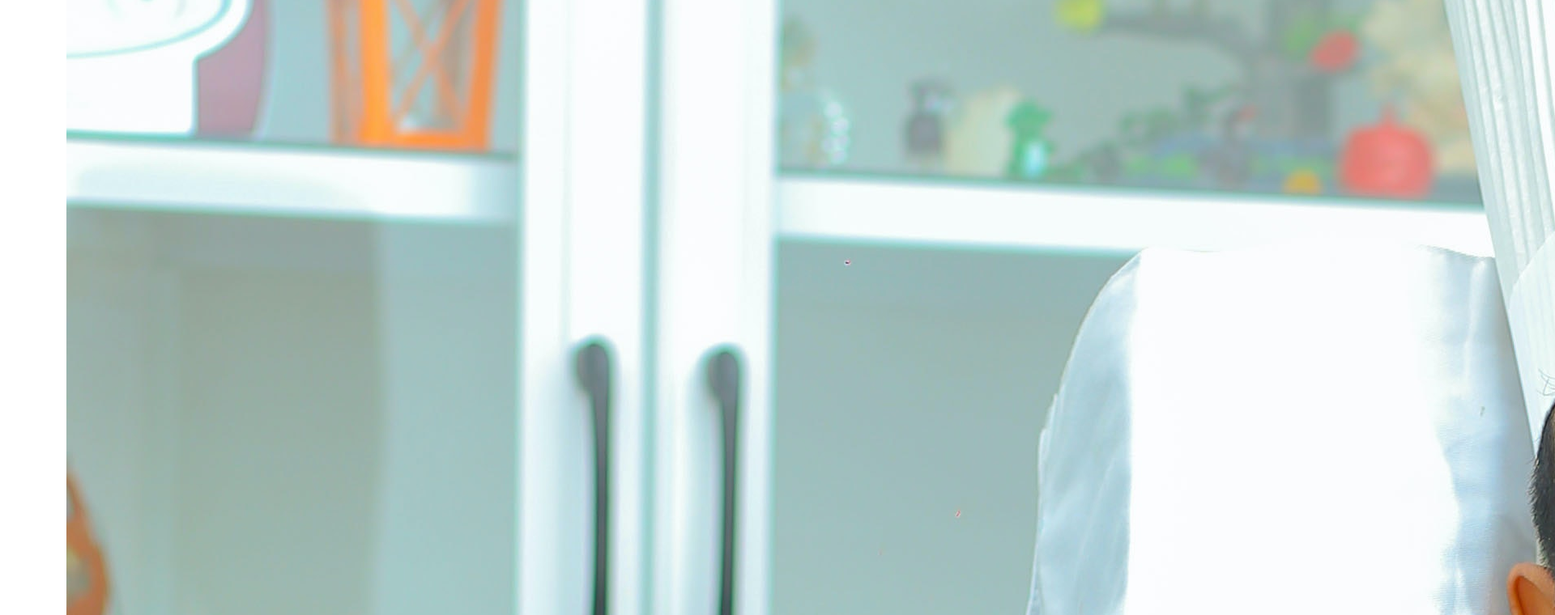
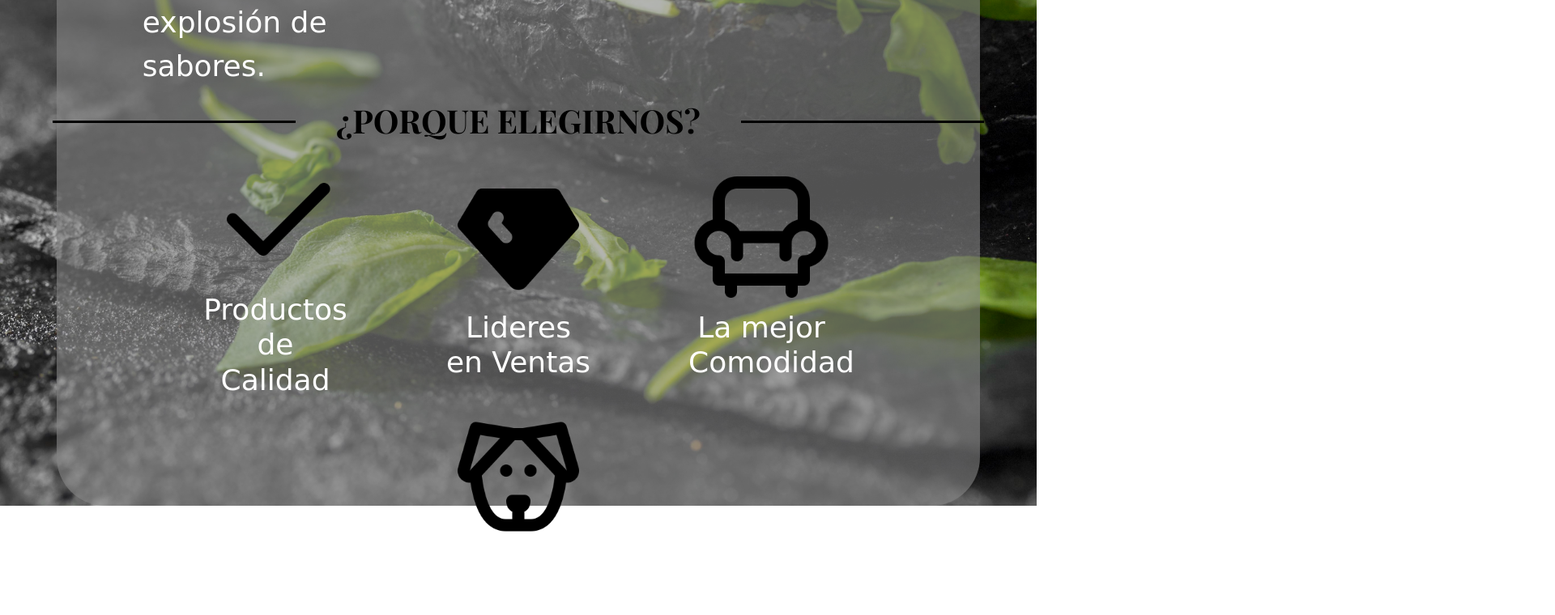
Before and after one commit to AArnedo/burgers-proyect1-digitalers, a plain HTML site: page index.html in a window 1280 px wide. Shown: the part 2040-2800 px from the top of the page at 81% size, 1920 px wide, since content can reach past the window. Drawn offline with nearby package versions, Linux system fonts and the light colour scheme; a web font is replaced by a local one.

Commit message:
Agregue la seccion 'quienes somos y porque elegirnos' en HTML, junto con sus estilos en CSS. Tambien agregue la seccion footer en el archivo HTML.

```diff
--- a/estilos/style.css
+++ b/estilos/style.css
@@ -1,5 +1,6 @@
 @import url('https://fonts.googleapis.com/css2?family=Playfair+Display:wght@400;700;800&display=swap');
 @import url('https://fonts.googleapis.com/css2?family=Bree+Serif&display=swap');
+@import url('https://fonts.googleapis.com/css2?family=Rancho&display=swap');
 
 header{
     background-image: url(../img/background-hero.jpg);
@@ -79,3 +80,98 @@ header::before {
     height: 50px;
     filter: invert(100%);
 }
+
+/* Seccion Nosotros y ¿porque elegirnos? */
+
+.nosotros{
+    width: 100%;
+    background-image: url(../img/background-seccion2.jpg);
+    background-size: cover;
+    background-repeat: no-repeat;
+    background-position: center;
+}
+.container-section{
+    background: #8585859c;
+    border-radius: 60px;
+    padding: 20px 0;
+}
+.container-nosotros{
+    display: flex;
+    flex-wrap: wrap;
+    justify-content: space-around;
+}
+.txt-nosotros{
+    width: 35%;
+    margin-top: 50px;
+    margin-left: 50px;
+}
+.txt-nosotros h2{
+    font-family: 'Playfair Display', serif;
+    color: #000;
+    font-size: 48px;
+    text-transform: uppercase;
+    margin-bottom: 30px;
+    font-weight: 600;
+}
+.txt-nosotros p{
+    font-family: 'Rancho', cursive;
+    color: #ffffff;
+    font-size: 36px;
+}
+.img-nosotros img{
+    width: 500px;
+    clip-path: ellipse(45% 42% at 50% 50%);
+}
+
+/* ¿porque elegirnos? */
+
+.container-pq-elegirnos{
+    height: 60vh;
+    display: flex;
+    flex-direction: column;
+    align-items: center;
+}
+.lines-effect h1{
+    display: inline-block;
+    position: relative;
+    font-family: 'Playfair Display', serif;
+    color: #000;
+    font-weight: 600;
+}
+.lines-effect h1::after , .lines-effect h1::before{
+    content: '';
+    position: absolute;
+    width: 300px;
+    height: 3px;
+    background-color: black;
+    top: 0.6em;
+}
+.lines-effect h1::before{
+    left: -350px;
+}
+.lines-effect h1::after{
+    right: -350px;
+}
+.container-img-txt{
+    height: 80%;
+    display: flex;
+    align-items: center;
+    justify-content: center;
+    flex-wrap: wrap;
+}
+.img-txt{
+    padding: 0 60px;
+}
+.img-txt h3{
+    width: 180px;
+    font-family: 'Rancho', cursive;
+    color: #ffff;
+    font-size: 36px;
+    text-align: center;
+}
+.img-txt img{
+    width: 180px;
+    height: 180px;
+}
+
+/* Seccion Footer */
--- a/index.html
+++ b/index.html
@@ -11,6 +11,7 @@
     <script src="https://cdn.jsdelivr.net/npm/bootstrap@5.3.1/dist/js/bootstrap.min.js" integrity="sha384-Rx+T1VzGupg4BHQYs2gCW9It+akI2MM/mndMCy36UVfodzcJcF0GGLxZIzObiEfa" crossorigin="anonymous"></script>
 </head>
 <body>
+
     <!-- Seccion Header -->
     <header>
         <div class="container">
@@ -41,16 +42,18 @@
               <div class="container-hero">
                 <h1>¡HACEMOS GRANDES HAMBURGUESAS!</h1>
                     <div class="container-enlaces">
-                        <a href=""><img src="./img/whatsapp.png" alt="foto-logo-whatsapp"></a>
-                        <a href=""><img src="./img/instagram.png" alt="foto-logo-instagram"></a>
-                        <a href=""><img src="./img/facebook.png" alt="foto-logo-facebook"></a>
+                        <a href=""><img src="./img/whatsapp.png" alt="logo-whatsapp"></a>
+                        <a href=""><img src="./img/instagram.png" alt="logo-instagram"></a>
+                        <a href=""><img src="./img/facebook.png" alt="logo-facebook"></a>
                     </div>
                 <h2>EL EXCESO DE BURGUERS TE NUBLAN LA VISTA</h2>
               </div>
         </div>
     </header>
+
+    <!-- Seccion Sobre-Nosotros y ¿porque elegirnos? -->
     <section class="nosotros">
-      <div class="container">
+      <div class="container container-section">
         <div class="container-nosotros">
           <div class="txt-nosotros">
             <h2>Sobre Nosotros</h2>
@@ -61,7 +64,57 @@
             <img src="./img/juanycarolina.jpg" alt="foto-juan-carolina">
           </div>
         </div>
+        <div class="container-pq-elegirnos">
+          <div class="lines-effect">
+            <h1>¿PORQUE ELEGIRNOS?</h1>
+          </div>
+          <div class="container-img-txt">
+            <div class="img-txt">
+              <img src="./img/calidad.png" alt="logo-calidad">
+              <h3>Productos de Calidad</h3>
+            </div>
+            <div class="img-txt">
+              <img src="./img/ventas.png" alt="logo-diamante">
+              <h3>Lideres en Ventas</h3>
+            </div>
+            <div class="img-txt">
+              <img src="./img/comodidad.png" alt="logo-comodidad">
+              <h3>La mejor Comodidad</h3>
+            </div>
+            <div class="img-txt">
+              <img src="./img/pet.png" alt="logo-pet-friendly">
+              <h3>Somos Pet-Friendly</h3>
+            </div>
+          </div>
+        </div>
       </div>
     </section>
+
+    <!-- Footer -->
+    <footer class="footer">
+      <div class="map-container">
+        <iframe src="" frameborder="0"></iframe>
+      </div>
+      <div class="container-footer">
+        <div class="container-enlaces">
+          <div class="enlace-txt">
+            <img src="./img/whatsapp.png" alt="logo-whatsapp">
+            <h3>3804-774314</h3>
+          </div>
+          <div class="enlace-txt">
+            <img src="./img/sucursales.png" alt="logo-pin">
+            <h3>Sucursales</h3>
+          </div>
+          <div class="enlace-txt">
+            <img src="./img/mail.png" alt="logo-mail">
+            <h3>Loremis@gmail.com</h3>
+          </div>
+        </div>
+        <hr class="linea-decorativa">
+        <div class="txt-copyright">
+          <h5>2023 , Agustin Arnedo todos los derechos reservados </h5>
+        </div>
+      </div>
+    </footer>
 </body>
 </html>
```
